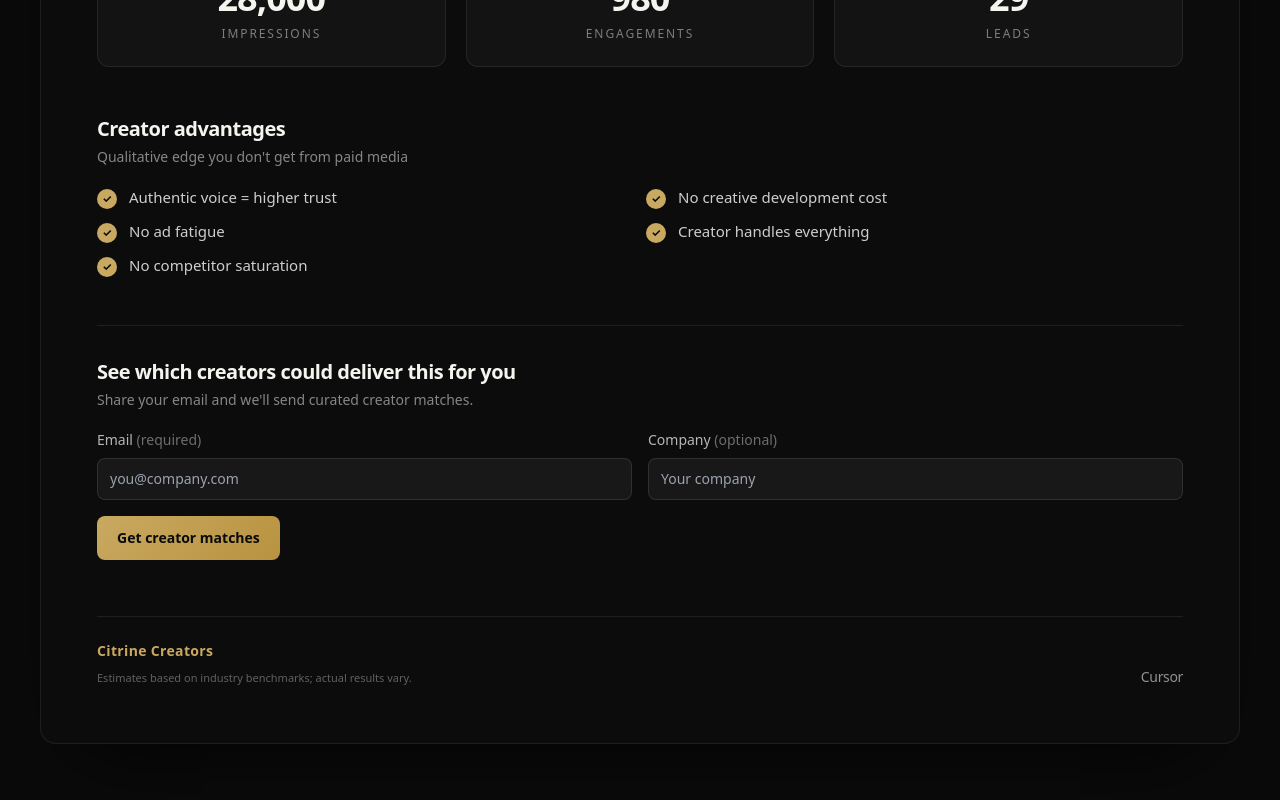
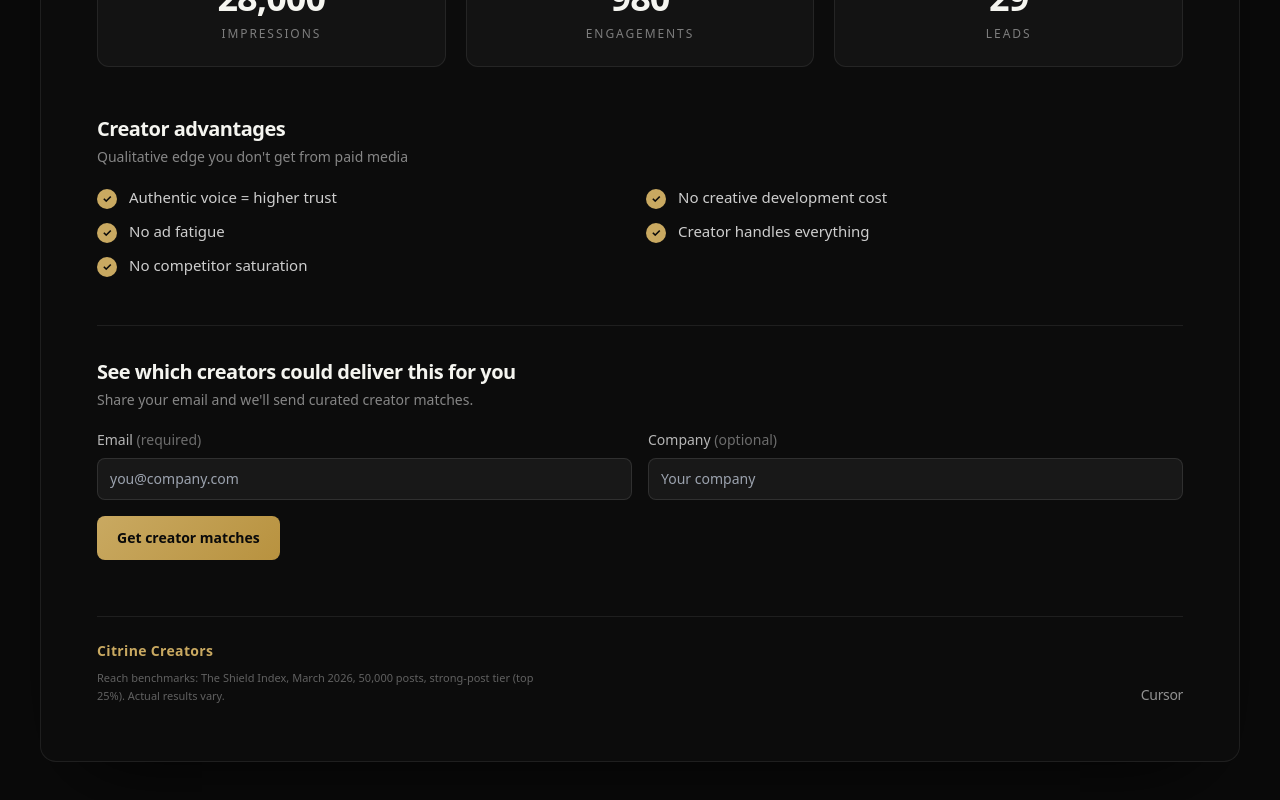
Before and after one commit to melissa862/brand-roi-calculator, a Next.js app: page / in a window 1280 px wide. Shown: the part 1604-2404 px from the top of the page. Built offline with nearby package versions, Linux system fonts and the light colour scheme.

Commit message:
disclosure

```diff
--- a/components/ResultsPanel.tsx
+++ b/components/ResultsPanel.tsx
@@ -480,7 +480,7 @@ export default function ResultsPanel({ result, inputs }: ResultsPanelProps) {
               Citrine Creators
             </p>
             <p className="mt-2 max-w-md text-[11px] leading-relaxed text-white/35">
-              Estimates based on industry benchmarks; actual results vary.
+              Reach benchmarks: The Shield Index, March 2026, 50,000 posts, strong-post tier (top 25%). Actual results vary.
             </p>
           </div>
           <p
```
